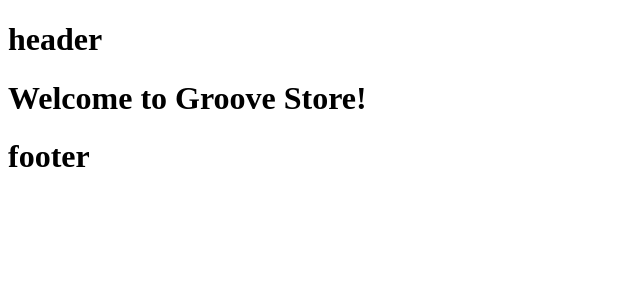
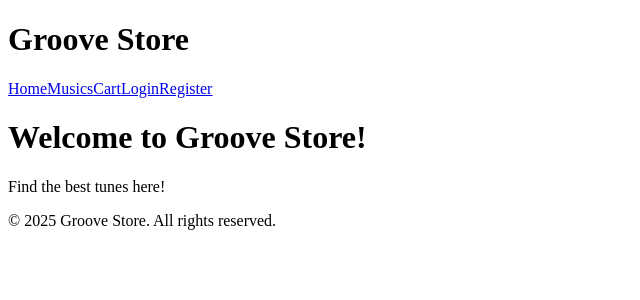
Before and after one commit to KelvynGiller/Groove-Store, a React (Create React App) app in the folder frontend/: page / in a window 1280 px wide. Shown: the top 300 px of the page, without its empty margins (0-640 px from the left). Built offline with nearby package versions, Linux system fonts and the light colour scheme.

Commit message:
created header & footer components

```diff
--- a/frontend/package.json
+++ b/frontend/package.json
@@ -1,5 +1,6 @@
 {
   "name": "frontend",
+  "proxy": "http://localhost:3000",
   "version": "0.1.0",
   "private": true,
   "dependencies": {
--- a/frontend/src/components/Footer.js
+++ b/frontend/src/components/Footer.js
@@ -1,9 +1,11 @@
-import React from 'react';
+import React from "react";
 
 const Footer = () => {
-    return(
-        <h1>footer</h1>
-    );
+  return (
+    <footer className="footer">
+      <p>&copy; {new Date().getFullYear()} Groove Store. All rights reserved.</p>
+    </footer>
+  );
 };
 
 export default Footer;
--- a/frontend/src/components/Header.js
+++ b/frontend/src/components/Header.js
@@ -1,9 +1,19 @@
 import React from "react";
+import { Link } from "react-router-dom";
 
 const Header = () => {
-    return (
-        <h1>header</h1>
-    );
-}
+  return (
+    <header className="header">
+      <h1> Groove Store</h1>
+      <nav>
+        <Link to="/">Home</Link>
+        <Link to="/products">Musics</Link>
+        <Link to="/cart">Cart</Link>
+        <Link to="/login">Login</Link>
+        <Link to="/register">Register</Link>
+      </nav>
+    </header>
+  );
+};
 
 export default Header;
--- a/frontend/src/components/Home.js
+++ b/frontend/src/components/Home.js
@@ -0,0 +1,12 @@
+import React from 'react';
+
+const Home = () => {
+  return (
+    <div>
+      <h1>Welcome to Groove Store!</h1>
+      <p>Find the best tunes here!</p>
+    </div>
+  );
+};
+
+export default Home;
--- a/frontend/src/pages/HomePage.jsx
+++ b/frontend/src/pages/HomePage.jsx
@@ -1,12 +1,13 @@
 import React from 'react';
 import Header from '../components/Header';
+import Home from '../components/Home'
 import Footer from '../components/Footer';
 
 const HomePage = () => {
   return (
     <div>
       <Header />
-      <h1>Welcome to Groove Store!</h1>
+      <Home />
       <Footer />
     </div>
   );
```
